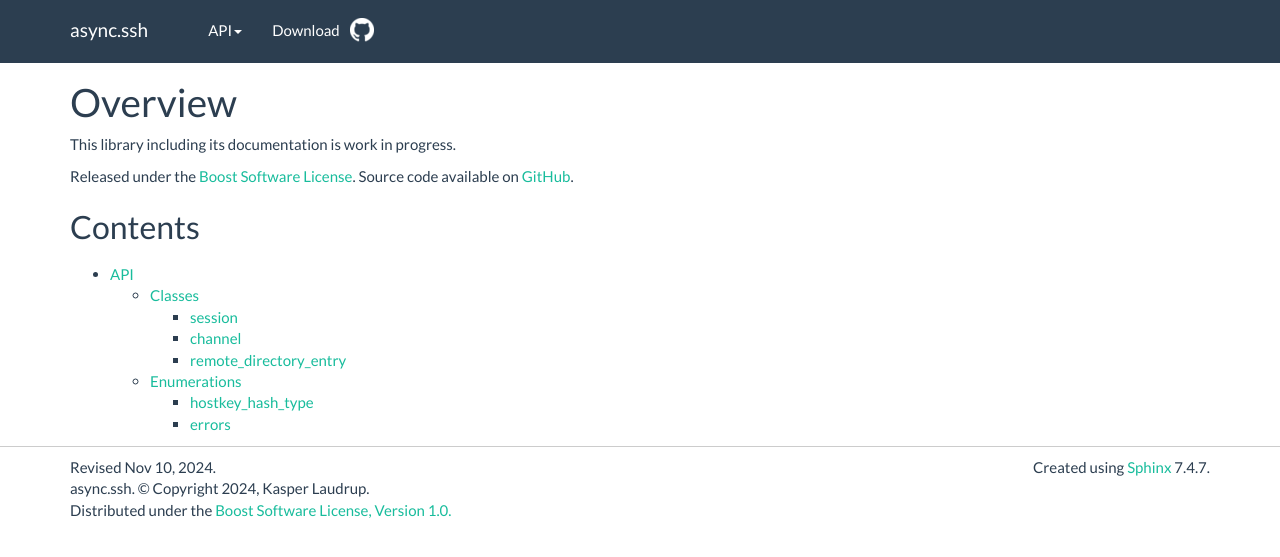
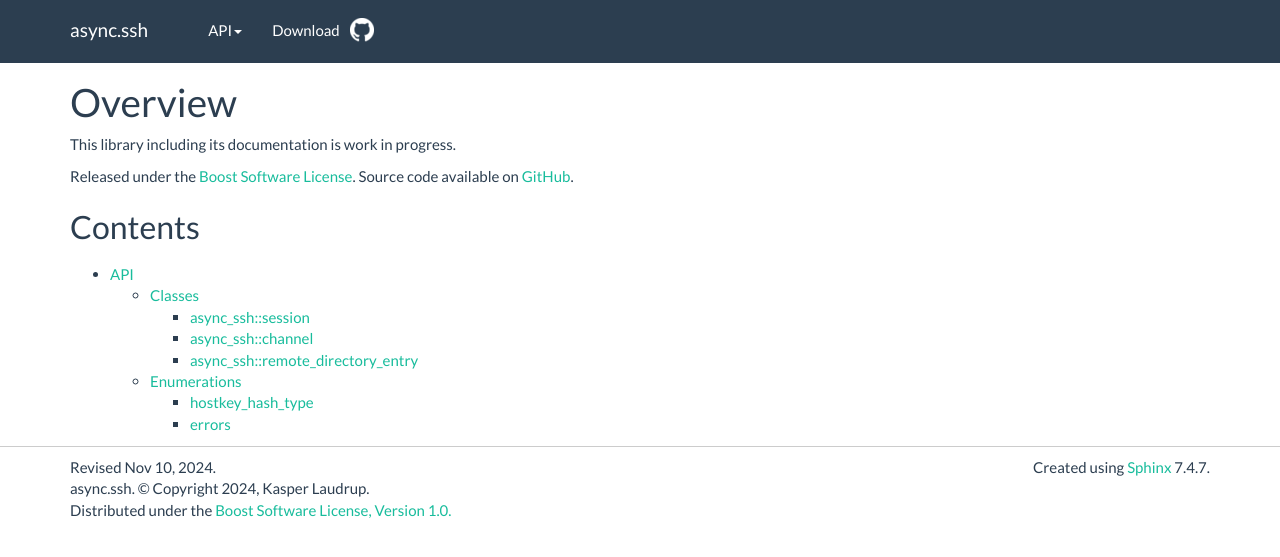
Before and after one commit to laudrup/async-ssh, a Sphinx documentation site: the page built from doc/index.rst, in a window 1280 px wide. Shown: the top 557 px of the page. Built offline with Sphinx 7.4.7, drawn with Linux system fonts in a browser that asks for light colours; the version number could not be read and is left out.

Commit message:
Add default template argument to session class
Since the session class will almost always use a tcp socket for
communication, move the templated version to a basic_session class and
alias session to instantiating that with a tcp socket.

```diff
--- a/doc/classes.rst
+++ b/doc/classes.rst
@@ -1,17 +1,18 @@
 Classes
 =======
 
-session
--------
-.. doxygenclass:: async_ssh::session
+async_ssh::session
+------------------
+.. doxygentypedef:: async_ssh::session
+.. doxygenclass:: async_ssh::basic_session
    :members:
 
-channel
--------
+async_ssh::channel
+------------------
 .. doxygenclass:: async_ssh::channel
    :members:
 
-remote_directory_entry
-----------------------
+async_ssh::remote_directory_entry
+---------------------------------
 .. doxygenclass:: async_ssh::remote_directory_entry
    :members:
```
Also changed, not shown: 7 other files.
